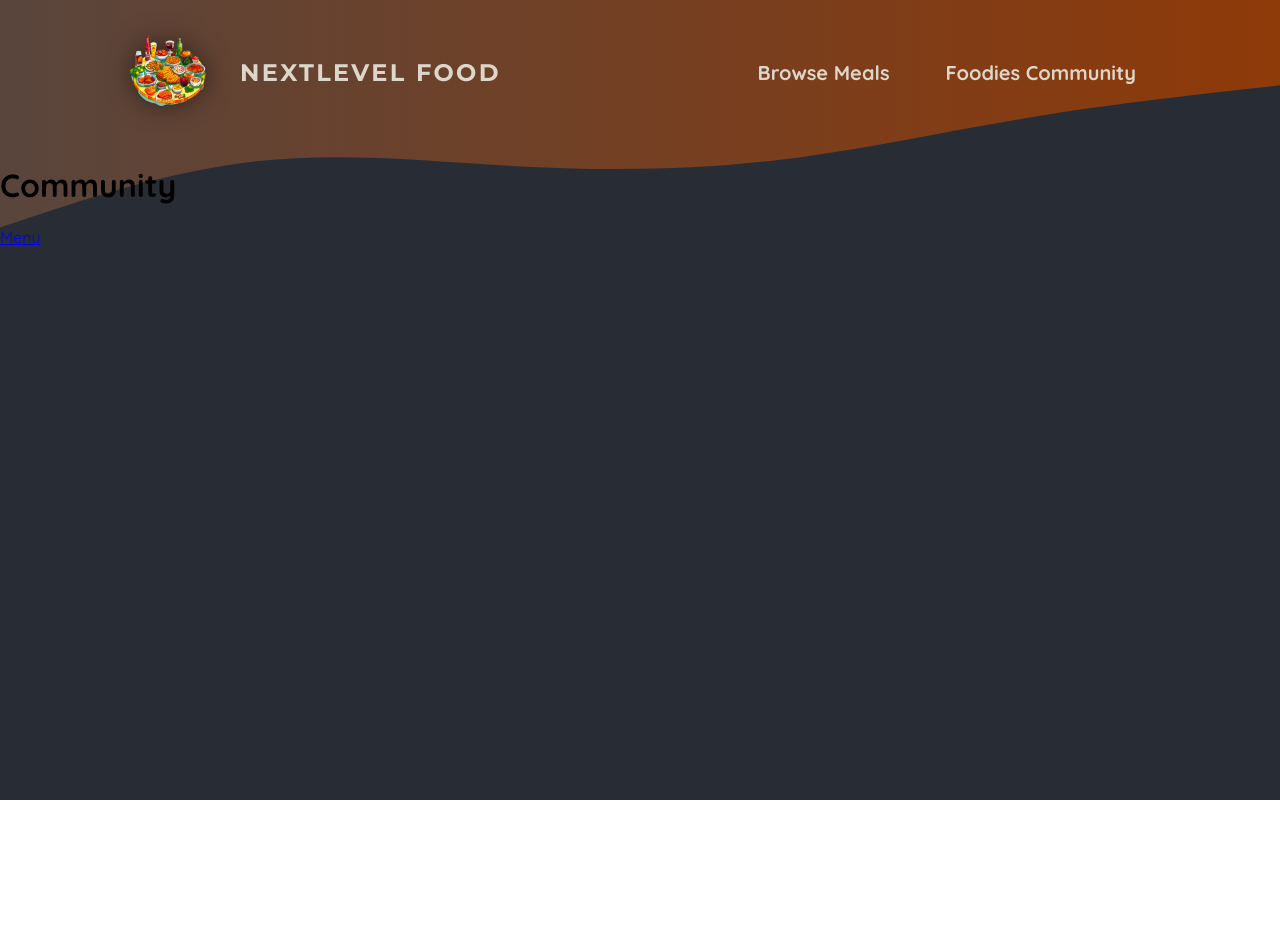
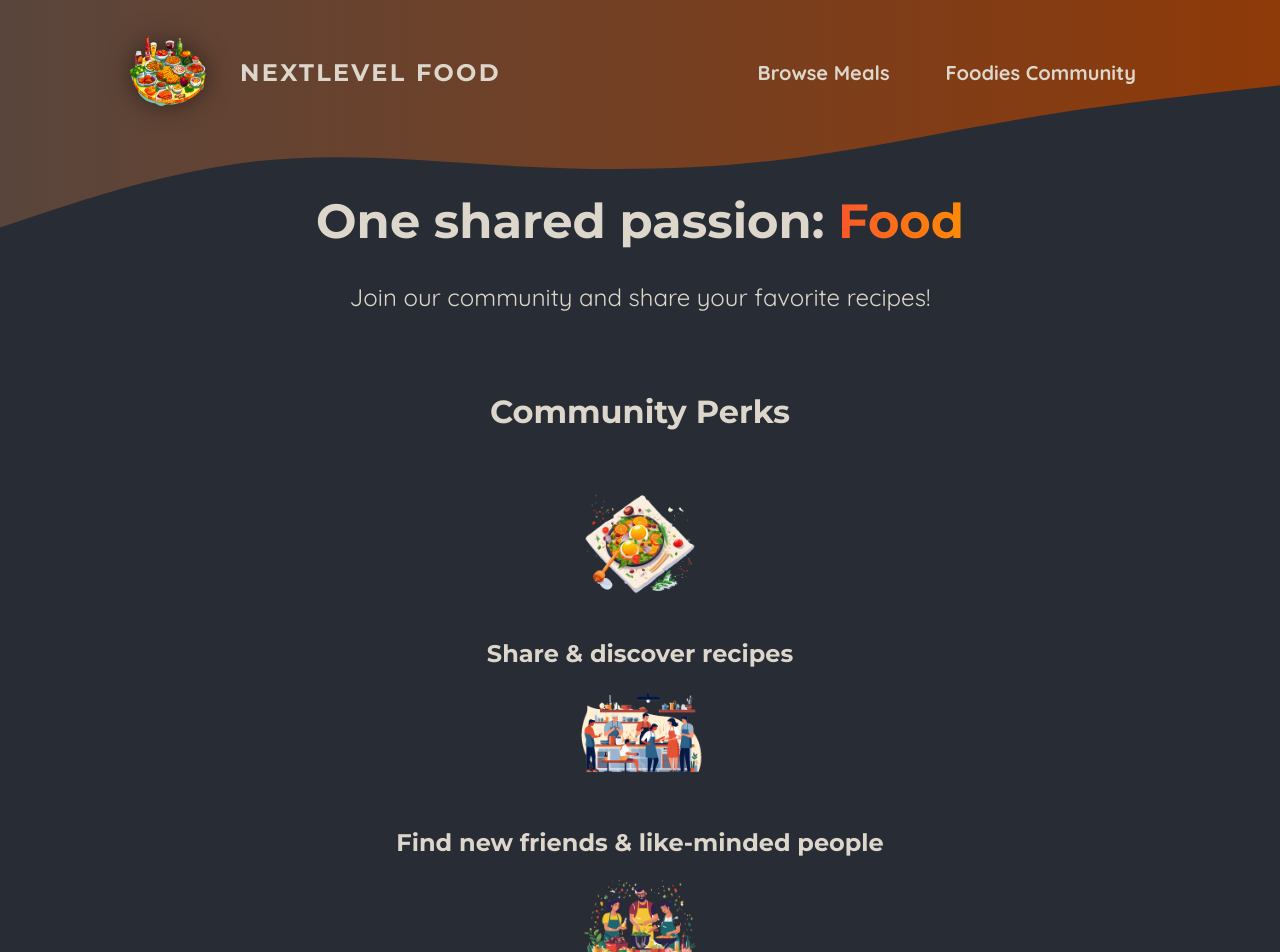
Before and after one commit to Andres2D/next-js-practice, a Next.js app in the folder 05-onwards-foodies-starting-project/: page /community in a window 1280 px wide. Shown: the top 952 px of the page. Before the commit the page ends 800 px from the top, so only its background shows below. Built offline with nearby package versions, Linux system fonts and the light colour scheme.

Commit message:
feat: add communiti page

```diff
--- a/05-onwards-foodies-starting-project/app/community/page.jsx
+++ b/05-onwards-foodies-starting-project/app/community/page.jsx
@@ -1,12 +1,40 @@
-import Link from "next/link";
+import Image from 'next/image';
 
-export default function Community() {
+import mealIcon from '../../assets/icons/meal.png';
+import communityIcon from '../../assets/icons/community.png';
+import eventsIcon from '../../assets/icons/events.png';
+import styles from './page.module.css';
+
+export default function CommunityPage() {
   return (
-    <main>
-      <h1>Community</h1>
-      <p>
-        <Link href="/">Menu</Link>
-      </p>
-    </main>
-  )
+    <>
+      <header className={styles.header}>
+        <h1>
+          One shared passion: <span className={styles.highlight}>Food</span>
+        </h1>
+        <p>Join our community and share your favorite recipes!</p>
+      </header>
+      <main className={styles.main}>
+        <h2>Community Perks</h2>
+
+        <ul className={styles.perks}>
+          <li>
+            <Image src={mealIcon} alt="A delicious meal" />
+            <p>Share & discover recipes</p>
+          </li>
+          <li>
+            <Image src={communityIcon} alt="A crowd of people, cooking" />
+            <p>Find new friends & like-minded people</p>
+          </li>
+          <li>
+            <Image
+              src={eventsIcon}
+              alt="A crowd of people at a cooking event"
+            />
+            <p>Participate in exclusive events</p>
+          </li>
+        </ul>
+      </main>
+    </>
+  );
 }
--- /dev/null
+++ b/05-onwards-foodies-starting-project/app/community/page.module.css
@@ -0,0 +1,61 @@
+.header {
+  gap: 3rem;
+  margin: 3rem auto 5rem auto;
+  width: 90%;
+  max-width: 75rem;
+  color: #ddd6cb;
+  font-size: 1.5rem;
+  text-align: center;
+}
+
+.header h1 {
+  font-family: 'Montserrat', sans-serif;
+}
+
+.highlight {
+  background: linear-gradient(90deg, #f9572a, #ff8a05);
+  background-clip: text;
+  -webkit-background-clip: text;
+  -webkit-text-fill-color: transparent;
+}
+
+.main {
+  width: 90%;
+  max-width: 40rem;
+  margin: 0 auto;
+  text-align: center;
+}
+
+.main h2 {
+  font-family: 'Montserrat', sans-serif;
+  font-size: 2rem;
+  margin-bottom: 3rem;
+  color: #ddd6cb;
+}
+
+.perks {
+  list-style: none;
+  margin: 3rem 0;
+  padding: 0;
+}
+
+.perks li {
+  display: flex;
+  flex-direction: column;
+  align-items: center;
+  gap: 2rem;
+}
+
+.perks img {
+  width: 8rem;
+  height: 8rem;
+  object-fit: contain;
+}
+
+.perks p {
+  font-family: 'Montserrat', sans-serif;
+  font-size: 1.5rem;
+  font-weight: bold;
+  margin: 0;
+  color: #ddd6cb;
+}
```
